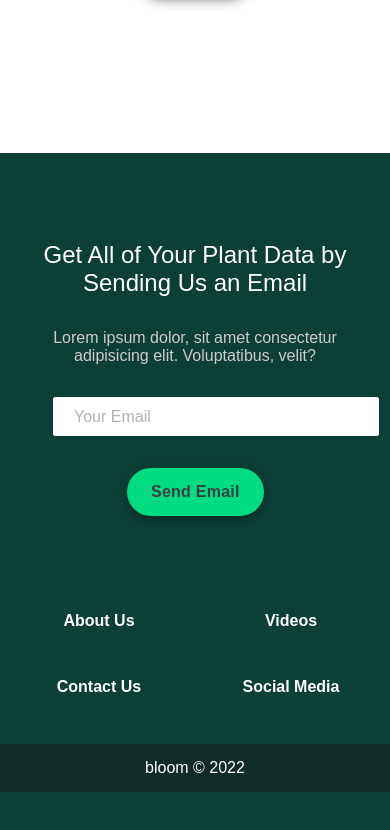
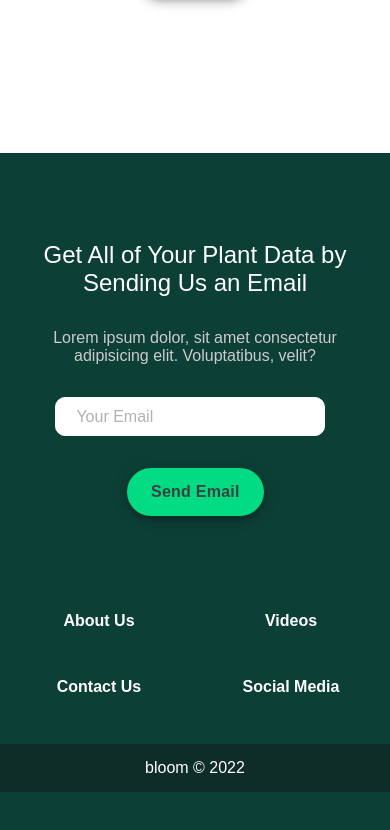
Before and after one commit to Sagnik-77/bloom-react, a React (Create React App) app: page / in a window 390 px wide. Shown: the part 3523-4353 px from the top of the page. Built offline with nearby package versions, Linux system fonts and the light colour scheme.

Commit message:
changes in foooter

```diff
--- a/src/Footer.css
+++ b/src/Footer.css
@@ -35,7 +35,7 @@
 
   .footer-input {
     padding: 8px 20px;
-    border-radius: 2px;
+    border-radius: 10px;
     margin-right: 10px;
     outline: none;
     border: none;
@@ -140,7 +140,7 @@
     }
 
     .footer-input {
-      width: 100%;
+      width: 80%;
     }
 
     .btn {
```
